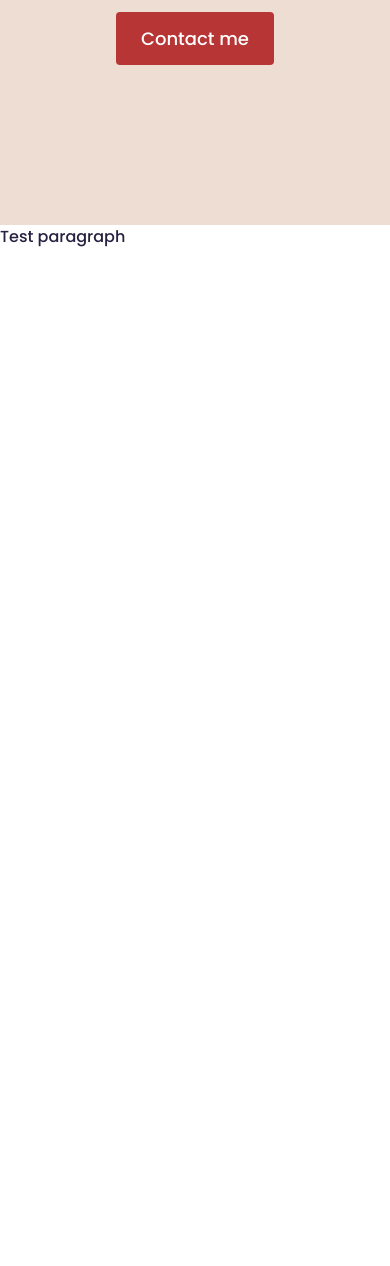
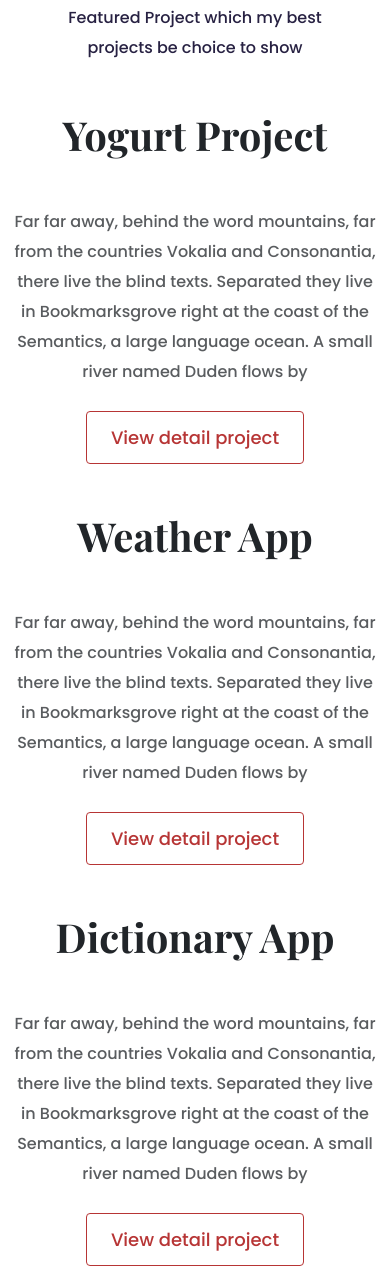
Before and after one commit to Tetiana-Dub/Portfolio-progect-2, a plain HTML site: page index.html in a window 390 px wide. Shown: the part 546-1812 px from the top of the page. Before the commit the page ends 844 px from the top, so only its background shows below. Drawn offline with nearby package versions, Linux system fonts and the light colour scheme.

Commit message:
Added homepage content design

```diff
--- a/index.html
+++ b/index.html
@@ -29,7 +29,63 @@
             <a href="#" class="btn btn-branding">Contact me</a>
         </div>
     </div>
-    <p>Test paragraph</p>
+    <p class="text-center m-5">Featured Project which my best projects be choice to show</p>
+    <div class="container">
+        <div class="row mb-5">
+            <div class="col d-none d-lg-block">
+                <img src="images/images-yogurt-project.png" alt="yogurt" class="img-fluid">
+            </div>
+            <div class="col">
+                <div class="project-description">
+                    <h2 class="mb-5">Yogurt Project</h2>
+                    <p class="mb-4 text-muted">Far far away, behind the word mountains, far from the countries Vokalia
+                        and
+                        Consonantia, there live the blind texts. Separated they live in Bookmarksgrove right at the
+                        coast of
+                        the
+                        Semantics, a large language ocean. A
+                        small river named Duden flows by</p>
+                    <a href="#" class="btn btn-branding-outline">View detail project</a>
+                </div>
+            </div>
+        </div>
+        <div class="row mb-5">
+            <div class="col">
+                <div class="project-description">
+                    <h2 class="mb-5">Weather App</h2>
+                    <p class="mb-4 text-muted">Far far away, behind the word mountains, far from the countries Vokalia
+                        and
+                        Consonantia, there live the blind texts. Separated they live in Bookmarksgrove right at the
+                        coast of
+                        the
+                        Semantics, a large language ocean. A
+                        small river named Duden flows by</p>
+                    <a href="#" class="btn btn-branding-outline">View detail project</a>
+                </div>
+            </div>
+            <div class="col d-none d-lg-block">
+                <img src="images/images-weather-app.png" alt="weather" class="img-fluid">
+            </div>
+        </div>
+        <div class="row">
+            <div class="col d-none d-lg-block">
+                <img src="images/images-dictionary-app.png" alt="dictionary" class="img-fluid">
+            </div>
+            <div class="col">
+                <div class="project-description">
+                    <h2 class="mb-5">Dictionary App</h2>
+                    <p class="mb-4 text-muted">Far far away, behind the word mountains, far from the countries Vokalia
+                        and
+                        Consonantia, there live the blind texts. Separated they live in Bookmarksgrove right at the
+                        coast of
+                        the
+                        Semantics, a large language ocean. A
+                        small river named Duden flows by</p>
+                    <a href="#" class="btn btn-branding-outline">View detail project</a>
+                </div>
+            </div>
+        </div>
+    </div>
 </body>
 
 </html>
--- a/styles/portfolio.css
+++ b/styles/portfolio.css
@@ -13,12 +13,20 @@ h1 {
   font-family: var(--heading-font-family);
   font-weight: bold;
   font-size: 96px;
+  line-height: 1.2;
+}
+
+h2 {
+  font-size: 64px;
+  font-family: var(--heading-font-family);
 }
 
 p {
   font-weight: normal;
   margin: 0;
   color: #272142;
+  font-size: 16px;
+  line-height: 30px;
 }
 
 .hero {
@@ -33,6 +41,7 @@ p {
 }
 
 .hero h2 {
+  font-family: var(--default-font-family);
   font-weight: normal;
   font-size: 24px;
   color: #272142;
@@ -47,3 +56,32 @@ p {
   line-height: 27px;
   padding: 12px 24px;
 }
+
+.btn-branding-outline {
+  color: var(--branding-color);
+  border: 1px solid;
+  border-radius: 4px;
+  font-size: 18px;
+  line-height: 27px;
+  padding: 12px 24px;
+}
+
+.project-description {
+  padding: 120px 60px;
+}
+
+@media (max-width: 960px) {
+  h1 {
+    font-size: 60px;
+  }
+  h2 {
+    font-size: 40px;
+  }
+  .hero {
+    padding: 80px 20px;
+  }
+  .project-description {
+    padding: 0;
+    text-align: center;
+  }
+}
```
Also changed, not shown: images/images-dictionary-app.png (added), images/images-weather-app.png (added), images/images-yogurt-project.png (added), images/weather.png (deleted), images/yoga.png (deleted), images/yogurt.png (deleted).
